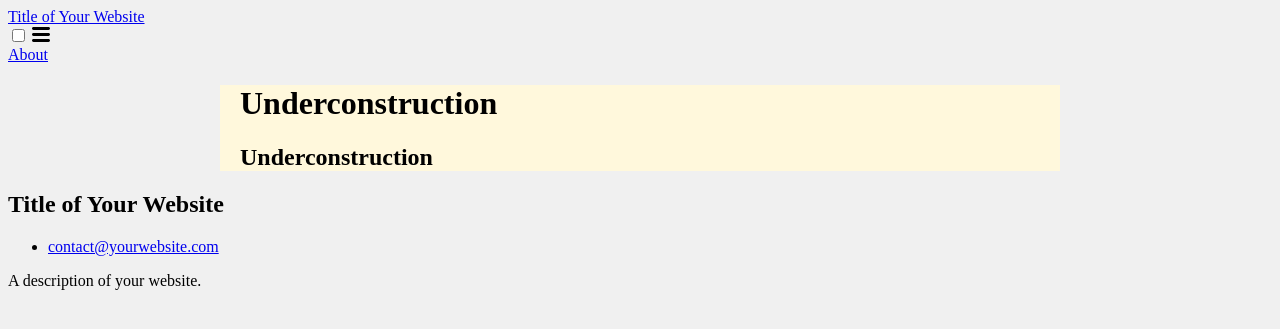
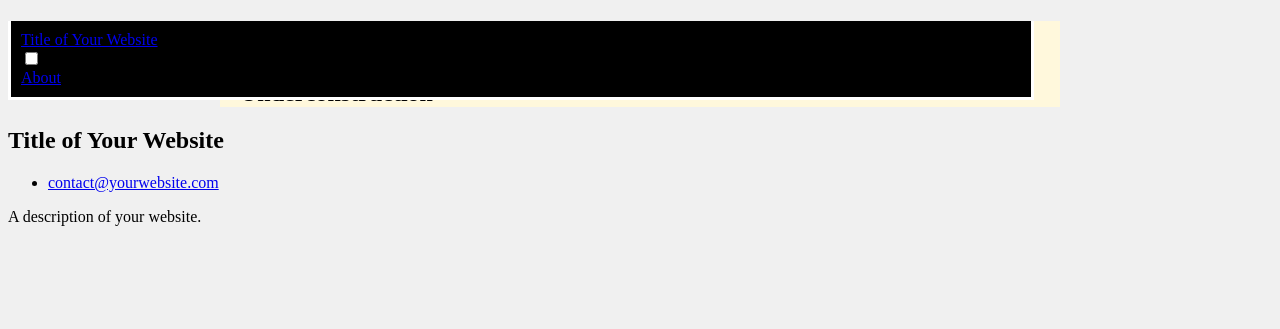
Before and after one commit to spacepowermonkey/monkeyfolio, a Jekyll site: the page built from index.md, in a window 1280 px wide. Shown: the top 329 px of the page. Built offline with Jekyll 4.4.1, drawn with Linux system fonts in a browser that asks for light colours; our own code applies the rules of GitHub Pages for plain Markdown files.

Commit message:
Add header classes to header.

```diff
--- a/_includes/header.html
+++ b/_includes/header.html
@@ -1,4 +1,4 @@
-<header class="site-header">
+<header class="structure-header decorate-header">
 
     <div class="wrapper">
       {%- assign default_paths = site.pages | map: "path" -%}
```
